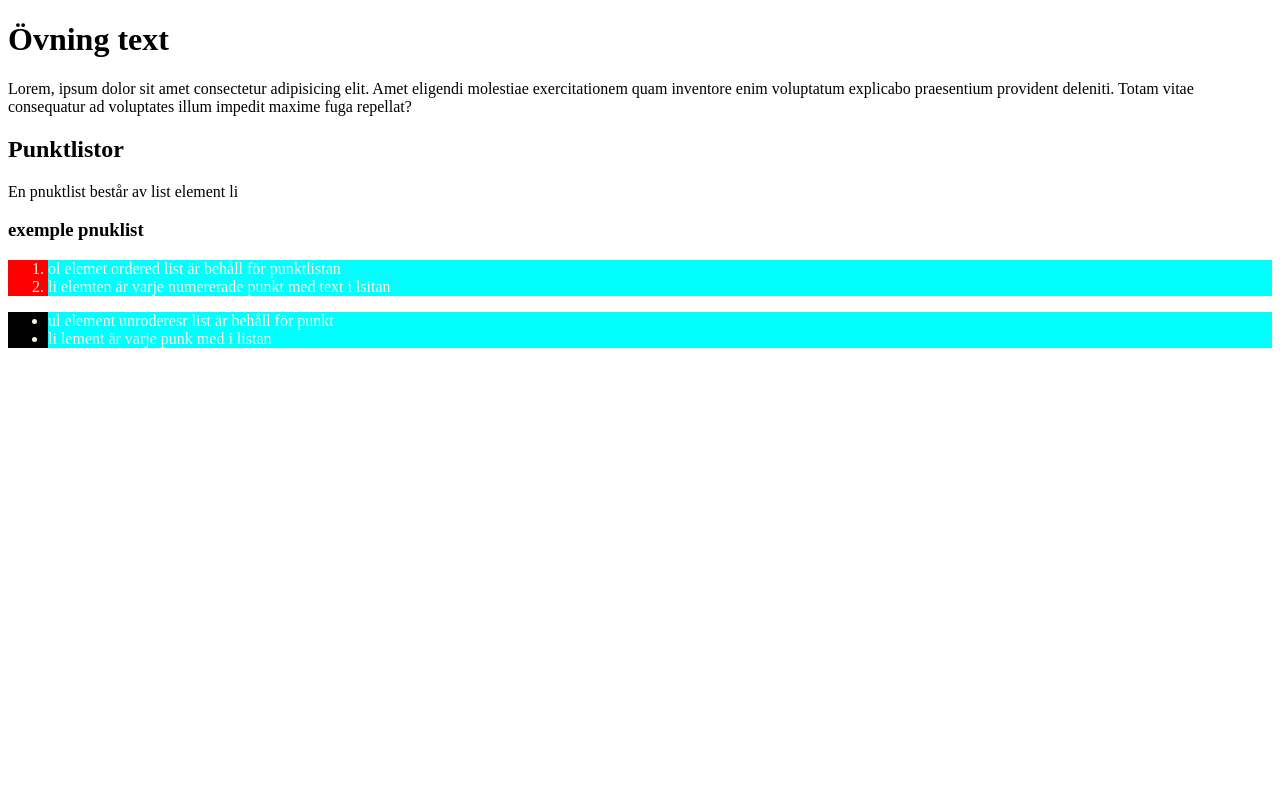
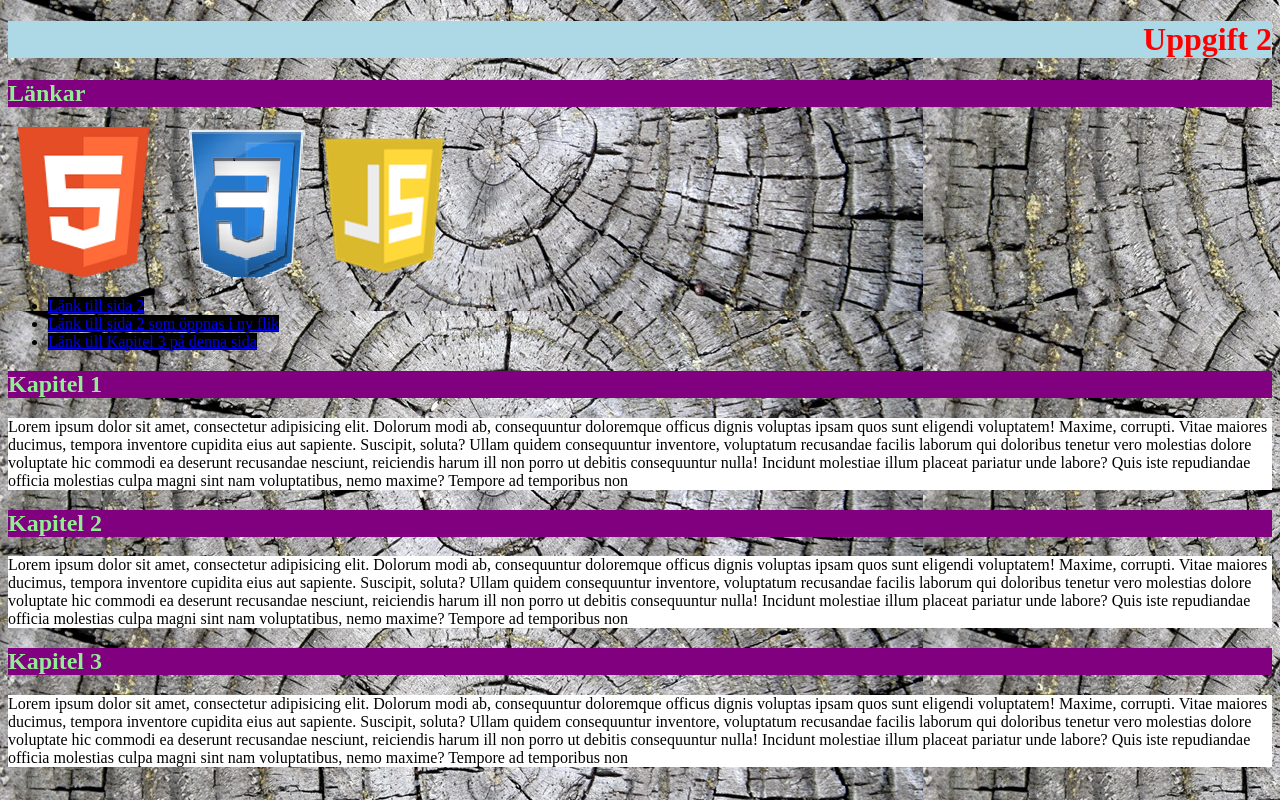
Before and after one commit to noelapp/lek3upg2, a plain HTML site: page index.html in a window 1280 px wide. Drawn offline with Linux system fonts and the light colour scheme.

Commit message:
lek3upg2

```diff
--- a/index.html
+++ b/index.html
@@ -2,29 +2,44 @@
 <html lang="en">
 <head>
     <meta charset="UTF-8">
+    <meta http-equiv="X-UA-Compatible" content="IE=edge">
     <meta name="viewport" content="width=device-width, initial-scale=1.0">
-    <title>Övning Text Element</title>
+    <title>Document</title>
     <link rel="stylesheet" href="style.css">
 </head>
 <body>
-    <h1>Övning text</h1>
-    <p>Lorem, ipsum dolor sit amet consectetur adipisicing elit. Amet eligendi molestiae exercitationem quam inventore enim voluptatum explicabo praesentium provident deleniti. Totam vitae consequatur ad voluptates illum impedit maxime fuga repellat?</p>
-
-    <h2>Punktlistor</h2>
-    <p>En pnuktlist består av list element li</p>
-
-    <h3>exemple pnuklist</h3>
-    <ol>
-        <li> ol elemet ordered list är behåll för punktlistan </li>
-        <li> li elemten är varje numererade punkt med text i lsitan </li>
-
-
-    </ol>
+    <h1>Uppgift 2</h1>
+    <h2>Länkar</h2>
+    <img src="html-logo.png">
+    <img src="css-logo.png" alt="">
+    <img src="logo-javascript.png"
+</body>
     <ul>
-        <li>ul element unroderesr list är behåll för punkt</li>
-        <li>li lement är varje punk med i listan</li>
-
-
+        <li><a href="sida2.html">Länk till sida 2</a></li>
+        <li><a href="sida2.html" target="_blank">Länk till sida 2 som öppnas i ny flik</a></li>
+        <li><a href="#kapitel3">Länk till Kapitel 3 på denna sida</a></li>
     </ul>
-</body>
+<h2>Kapitel 1</h2>
+<p>Lorem ipsum dolor sit amet, consectetur adipisicing elit. Dolorum modi ab, consequuntur doloremque officus dignis
+ voluptas ipsam quos sunt eligendi voluptatem! Maxime, corrupti. Vitae maiores ducimus, tempora inventore cupidita
+eius aut sapiente. Suscipit, soluta? Ullam quidem consequuntur inventore, voluptatum recusandae facilis laborum qui
+doloribus tenetur vero molestias dolore voluptate hic commodi ea deserunt recusandae nesciunt, reiciendis harum ill
+non porro ut debitis consequuntur nulla! Incidunt molestiae illum placeat pariatur unde labore? Quis iste repudiandae
+officia molestias culpa magni sint nam voluptatibus, nemo maxime? Tempore ad temporibus non
+</p>
+<h2>Kapitel 2</h2>
+<p>Lorem ipsum dolor sit amet, consectetur adipisicing elit. Dolorum modi ab, consequuntur doloremque officus dignis
+    voluptas ipsam quos sunt eligendi voluptatem! Maxime, corrupti. Vitae maiores ducimus, tempora inventore cupidita
+   eius aut sapiente. Suscipit, soluta? Ullam quidem consequuntur inventore, voluptatum recusandae facilis laborum qui
+   doloribus tenetur vero molestias dolore voluptate hic commodi ea deserunt recusandae nesciunt, reiciendis harum ill
+   non porro ut debitis consequuntur nulla! Incidunt molestiae illum placeat pariatur unde labore? Quis iste repudiandae
+   officia molestias culpa magni sint nam voluptatibus, nemo maxime? Tempore ad temporibus non</p>
+   <h2>Kapitel 3</h2>
+   <div class="titlar" id="kapitel3">
+   <P>Lorem ipsum dolor sit amet, consectetur adipisicing elit. Dolorum modi ab, consequuntur doloremque officus dignis
+    voluptas ipsam quos sunt eligendi voluptatem! Maxime, corrupti. Vitae maiores ducimus, tempora inventore cupidita
+   eius aut sapiente. Suscipit, soluta? Ullam quidem consequuntur inventore, voluptatum recusandae facilis laborum qui
+   doloribus tenetur vero molestias dolore voluptate hic commodi ea deserunt recusandae nesciunt, reiciendis harum ill
+   non porro ut debitis consequuntur nulla! Incidunt molestiae illum placeat pariatur unde labore? Quis iste repudiandae
+   officia molestias culpa magni sint nam voluptatibus, nemo maxime? Tempore ad temporibus non</P>
 </html>
--- a/style.css
+++ b/style.css
@@ -1,16 +1,25 @@
-ul{
-    background-color: black;
-    color: yellow;
+h1{color: red; background-color: lightblue; text-align: right;
 
 }
+h2{color:lightgreen; background-color: purple;
 
-li{
-    background-color: aqua;
-    color: beige;
+}
+p{background-color: white;
 }
 
-ol{
-    background-color: red;
+body{
+    background-image: url(ek.jpg
+    )
+}
 
 
+.links ul{
+    color: black;
 }
+
+a{
+    background-color: black;
+}
+a:visited{
+    color: white;
+}
```
Also changed, not shown: sida2.html (added, +11 -0 lines), css-logo.png (added), ek.jpg (added), html-logo.png (added), logo-javascript.png (added), 1 other file.
